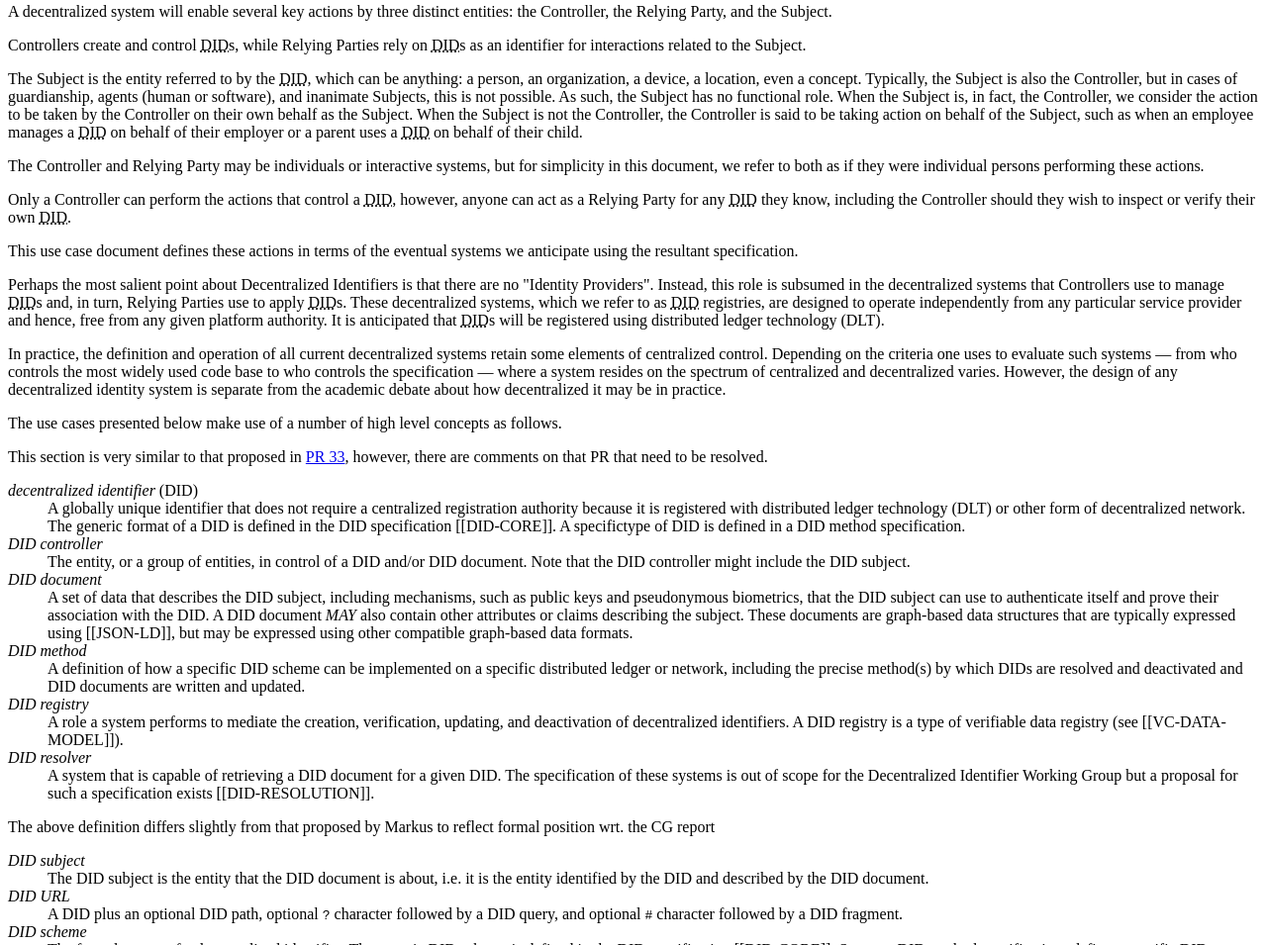
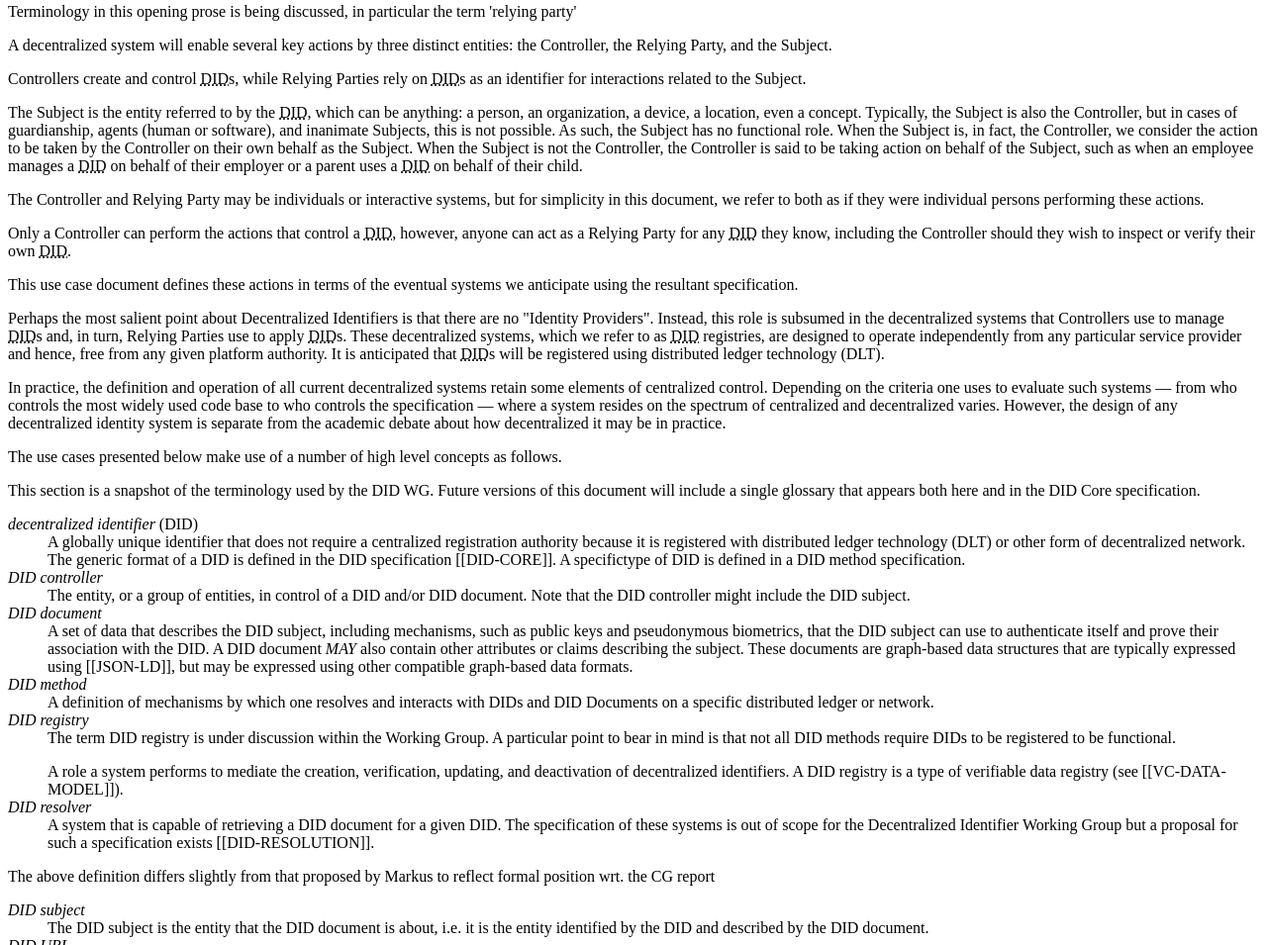
Before and after one commit to w3c/did-use-cases, a plain HTML site: page index.html in a window 1280 px wide. Shown: the part 938-1893 px from the top of the page at 99% size. Drawn offline with Linux system fonts and the light colour scheme.

Commit message:
Updates and flags for terminology section
Minor changes to the terminology section to reflect the [WG's discussion 2019-11-12](https://www.w3.org/2019/11/12-did-minutes#item04)

```diff
--- a/index.html
+++ b/index.html
@@ -171,6 +171,8 @@ https://example.com/page.html
       </section>
     <section>
       <h2 id="concepts">Concepts of Decentralized Identity</h2>
+	<p class="issue" data-number="40">Terminology in this opening prose is being discussed, in particular
+	the term 'relying party'</p>
         <p>A decentralized system will enable several key actions by three
         distinct entities: the Controller, the Relying Party, and the Subject.</p>
         <p>Controllers create and control <abbr title="Decentralized Identifier">DID</abbr>s,
@@ -225,9 +227,8 @@ https://example.com/page.html
 
 <dl class="termlist">
 <div class="issue" data-number="12">
-  <p>This section is very similar to that proposed in
-    <a href="https://github.com/w3c/did-use-cases/pull/33">PR 33</a>, however,
-    there are comments on that PR that need to be resolved.</p></div>
+  <p>This section is a snapshot of the terminology used by the DID WG. Future versions of this
+	document will include a single glossary that appears both here and in the DID Core specification.</p></div>
 
   <dt><dfn data-lt="DID|DIDs|decentralized identifier" id="dfn-did">decentralized identifier</dfn> (DID)</dt>
 
@@ -255,13 +256,13 @@ https://example.com/page.html
     expressed using other compatible graph-based data formats.</dd>
 
   <dt><dfn id="dfn-did-method">DID method</dfn></dt>
-  <dd>A definition of how a specific <a>DID scheme</a> can be implemented on a
-    specific <a>distributed ledger</a> or network, including the precise method(s)
-    by which <a>DIDs</a> are resolved and deactivated and <a>DID documents</a>
-    are written and updated.</dd>
+	<dd>A definition of mechanisms by which one resolves and interacts with <a>DID</a>s and <a>DID Document</a>s
+	on a specific <a>distributed ledger</a> or network.</dd>
 
   <dt><dfn data-lt="decentralized identifier registry|decentralized identifier
   registries|DID registry" id="dfn-decentralized-identifier-registry">DID registry</dfn></dt>
+	<dd class="issue" data-number="14">The term DID registry is under discussion within the Working Group.
+	A particular point to bear in mind is that not all DID methods require DIDs to be registered to be functional.</p>
 
   <dd>A role a system performs to mediate the creation, verification, updating,
     and deactivation of <a>decentralized identifiers</a>. A DID registry is a
```
